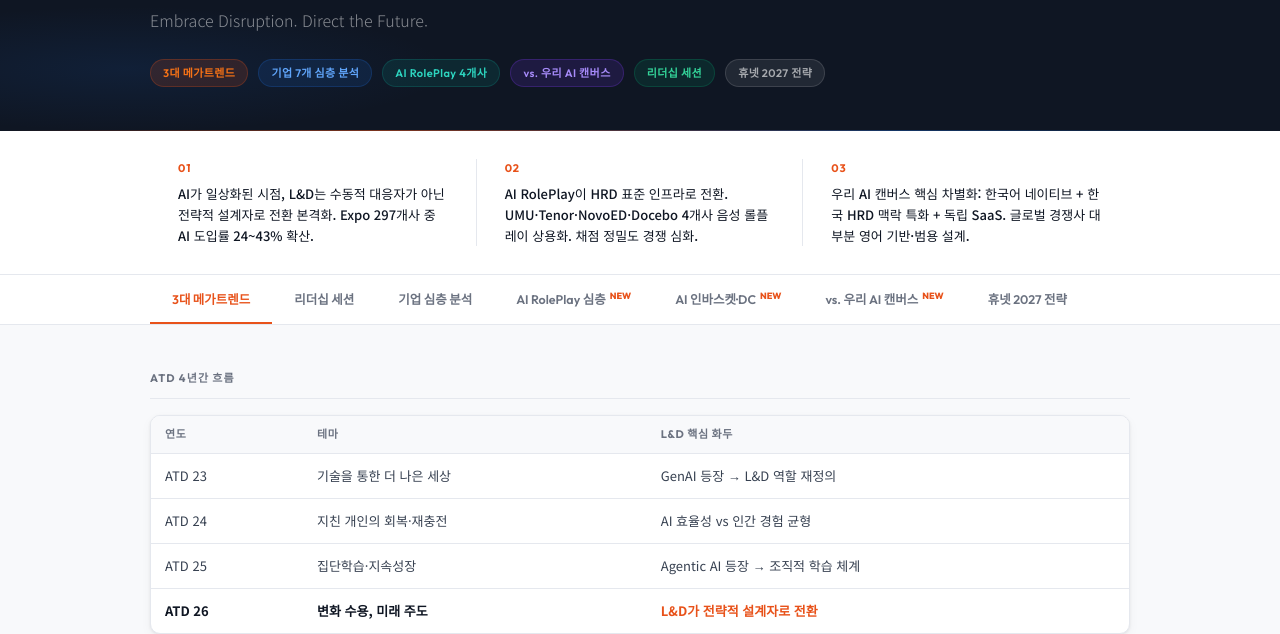
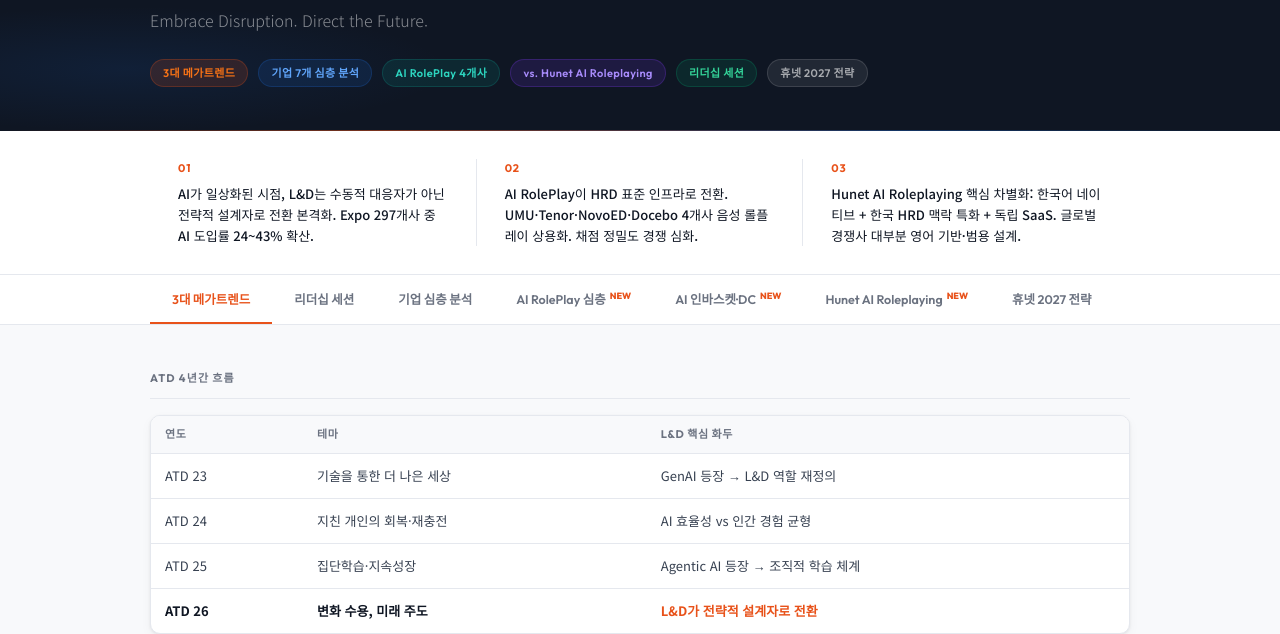
Before and after one commit to lejiyon1202-tech/atd2026-debriefing-report, a plain HTML site: page index.html in a window 1280 px wide. Shown: the part 180-814 px from the top of the page. Drawn offline with Linux system fonts and the light colour scheme.

Commit message:
탭 이름 변경: AI 캔버스 → Hunet AI Roleplaying 전체 교체

```diff
--- a/index.html
+++ b/index.html
@@ -380,7 +380,7 @@
       <span class="cover-chip chip-red">3대 메가트렌드</span>
       <span class="cover-chip chip-blue">기업 7개 심층 분석</span>
       <span class="cover-chip chip-teal">AI RolePlay 4개사</span>
-      <span class="cover-chip chip-purple">vs. 우리 AI 캔버스</span>
+      <span class="cover-chip chip-purple">vs. Hunet AI Roleplaying</span>
       <span class="cover-chip chip-green">리더십 세션</span>
       <span class="cover-chip chip-slate">휴넷 2027 전략</span>
     </div>
@@ -401,7 +401,7 @@
       </div>
       <div class="sum-item">
         <div class="sum-no">03</div>
-        <div class="sum-text">우리 AI 캔버스 핵심 차별화: 한국어 네이티브 + 한국 HRD 맥락 특화 + 독립 SaaS. 글로벌 경쟁사 대부분 영어 기반·범용 설계.</div>
+        <div class="sum-text">Hunet AI Roleplaying 핵심 차별화: 한국어 네이티브 + 한국 HRD 맥락 특화 + 독립 SaaS. 글로벌 경쟁사 대부분 영어 기반·범용 설계.</div>
       </div>
     </div>
   </div>
@@ -416,7 +416,7 @@
       <button class="tab-btn" data-tab="company">기업 심층 분석</button>
       <button class="tab-btn new-tab" data-tab="roleplay">AI RolePlay 심층</button>
       <button class="tab-btn new-tab" data-tab="assessment">AI 인바스켓·DC</button>
-      <button class="tab-btn new-tab" data-tab="versus">vs. 우리 AI 캔버스</button>
+      <button class="tab-btn new-tab" data-tab="versus">Hunet AI Roleplaying</button>
       <button class="tab-btn" data-tab="hunet">휴넷 2027 전략</button>
     </div>
   </div>
@@ -712,7 +712,7 @@
       <div class="insight-card ic2">
         <div class="insight-no in2">INSIGHT 02</div>
         <div class="insight-title">LMS 종속 vs 독립 SaaS 양분화</div>
-        <div class="insight-desc">Docebo(자사 LMS)·NovoED(기존 LMS 임베디드)는 생태계 깊이 높지만 진입장벽 높음. UMU·Tenor는 독립 SaaS형으로 빠른 도입. 우리 AI 캔버스는 독립 SaaS — 국내 시장 유리.</div>
+        <div class="insight-desc">Docebo(자사 LMS)·NovoED(기존 LMS 임베디드)는 생태계 깊이 높지만 진입장벽 높음. UMU·Tenor는 독립 SaaS형으로 빠른 도입. Hunet AI Roleplaying는 독립 SaaS — 국내 시장 유리.</div>
       </div>
       <div class="insight-card ic3">
         <div class="insight-no in3">INSIGHT 03</div>
@@ -1021,14 +1021,14 @@
 </div>
 </div>
 
-<!-- TAB 5: vs. 우리 AI 캔버스 -->
+<!-- TAB 5: vs. Hunet AI Roleplaying -->
 <div class="tab-panel" id="tab-versus">
 <div class="w">
 
   <div class="section" style="margin-top:8px;">
-    <div class="section-title">AI 캔버스 플로우 기준</div>
+    <div class="section-title">Hunet AI Roleplaying 플로우 기준</div>
     <div class="card" style="margin-bottom:20px;">
-      <div class="label" style="color:var(--accent);">우리 AI 캔버스 — 핵심 플로우</div>
+      <div class="label" style="color:var(--accent);">Hunet AI Roleplaying — 핵심 플로우</div>
       <div class="flow-steps" style="margin-top:10px;">
         <div class="flow-step" style="background:rgba(232,82,26,.08);border-color:rgba(232,82,26,.3);color:var(--accent);">인트로</div>
         <div class="flow-arrow">→</div>
@@ -1050,7 +1050,7 @@
           <thead>
             <tr>
               <th>비교 항목</th>
-              <th class="ours">우리 AI 캔버스</th>
+              <th class="ours">Hunet AI Roleplaying</th>
               <th>UMU</th>
               <th>Tenor AI</th>
               <th>NovoED Practice+</th>
@@ -1554,7 +1554,7 @@
           <tr>
             <td><strong>AI RolePlay = 인프라화</strong></td>
             <td>UMU (음성+ManaDojo), Tenor (250+ 시나리오), Docebo (4축 Scorecard)</td>
-            <td>AI 캔버스 — 한국어 네이티브 + HRD 맥락 특화</td>
+            <td>Hunet AI Roleplaying — 한국어 네이티브 + HRD 맥락 특화</td>
           </tr>
         </tbody>
       </table>
@@ -1564,7 +1564,7 @@
   <div class="card" style="background:linear-gradient(135deg,rgba(232,82,26,.05),rgba(29,101,200,.05));border-color:var(--accent-b);">
     <div class="label" style="color:var(--accent);">핵심 시사점</div>
     <div style="font-size:14px;color:var(--t1);line-height:1.8;margin-top:6px;">
-      ATD26 3대 트렌드는 모두 "한국어·한국 직무 특화"라는 공통 약점을 노출한다. 글로벌 벤더의 스킬 라이브러리·AI 콘텐츠는 영어 중심이며 한국 산업 구조와 맞지 않는다. AI RolePlay 시장에서도 한국어 네이티브 솔루션은 우리가 유일한 경쟁자다. <strong>휴넷 2027 전략의 한국 특화 포지셔닝</strong>은 이 간극을 정확히 겨냥하고 있으며, Skills Galaxy → AI Learning Builder → LABS 3.0 → AI 캔버스의 4축 로드맵이 글로벌 트렌드와 정합성을 갖추고 있다.
+      ATD26 3대 트렌드는 모두 "한국어·한국 직무 특화"라는 공통 약점을 노출한다. 글로벌 벤더의 스킬 라이브러리·AI 콘텐츠는 영어 중심이며 한국 산업 구조와 맞지 않는다. AI RolePlay 시장에서도 한국어 네이티브 솔루션은 우리가 유일한 경쟁자다. <strong>휴넷 2027 전략의 한국 특화 포지셔닝</strong>은 이 간극을 정확히 겨냥하고 있으며, Skills Galaxy → AI Learning Builder → LABS 3.0 → Hunet AI Roleplaying의 4축 로드맵이 글로벌 트렌드와 정합성을 갖추고 있다.
     </div>
   </div>
 
```
